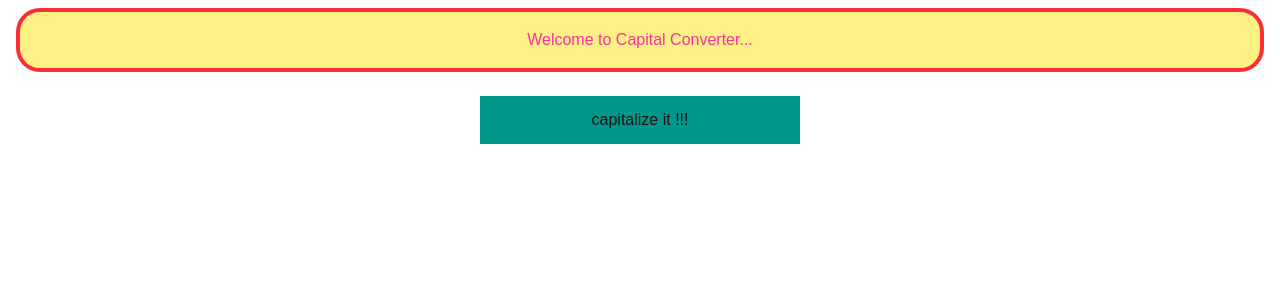
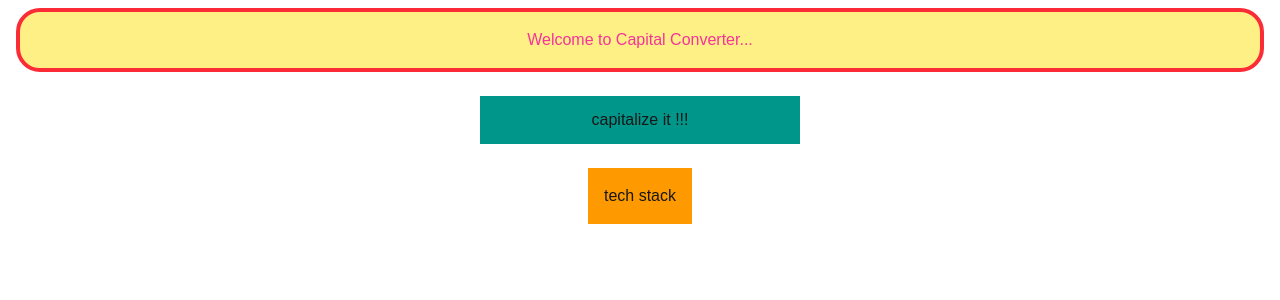
Before and after one commit to rappo-tech/-dayOne, a Next.js app: page / in a window 1280 px wide. Shown: the top 300 px of the page. Built offline with nearby package versions, Linux system fonts and the light colour scheme.

Commit message:
added tech stack button

```diff
--- a/src/app/page.tsx
+++ b/src/app/page.tsx
@@ -10,8 +10,13 @@ export  default function  Home() {
 return (<div>
 
 <Navbar></Navbar>
+
 <Link href={'/create'}>
 <Button></Button>
+</Link>
+
+<Link href={'https://medium.com/@anuragdnd456/13august2025-fullstack-9e89202de1cd'}>
+<button  className="bg-amber-500 hover:bg-amber-400 px-4 py-4      my-6 block mx-auto ">tech stack</button>
 </Link>
 
 </div>)
```
